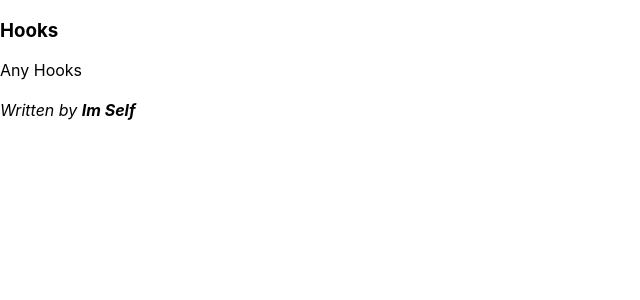
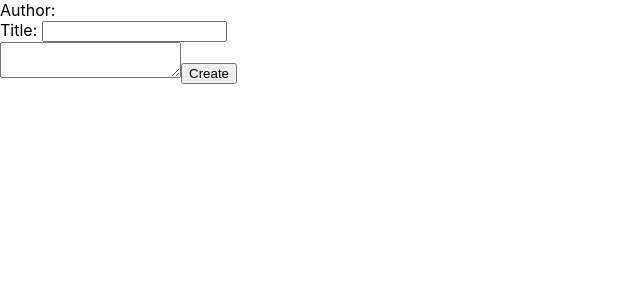
Before and after one commit to RailsReact/3-blog, a React (Create React App) app: page / in a window 1280 px wide. Shown: the top 300 px of the page, without its empty margins (0-640 px from the left). Built offline with nearby package versions, Linux system fonts and the light colour scheme.

Commit message:
impl mock for the form create post

```diff
--- a/src/App.js
+++ b/src/App.js
@@ -1,6 +1,6 @@
 import React from 'react'
-import Post from './post/Post'
+import CreatePost from './post/CreatePost'
 
 export default function App (){
-  return <Post title="Hooks" content="Any Hooks" author="Im Self" />
+  return <CreatePost />
 }
--- /dev/null
+++ b/src/post/CreatePost.js
@@ -0,0 +1,22 @@
+import React from 'react'
+
+export default function CreatePost({user}){
+  return(
+    <form onSubmit={e => e.preventDefault()}>
+      <div>Author: <b>{user}</b></div>
+      <div>
+        <label htmlFor="create-title">Title: </label>
+        <input
+          type="text"
+          name="create-title"
+          id="create-title"
+        />
+      </div>
+      <textarea />
+      <input
+        type="submit"
+        value="Create"
+      />
+    </form>
+  )
+}
```
